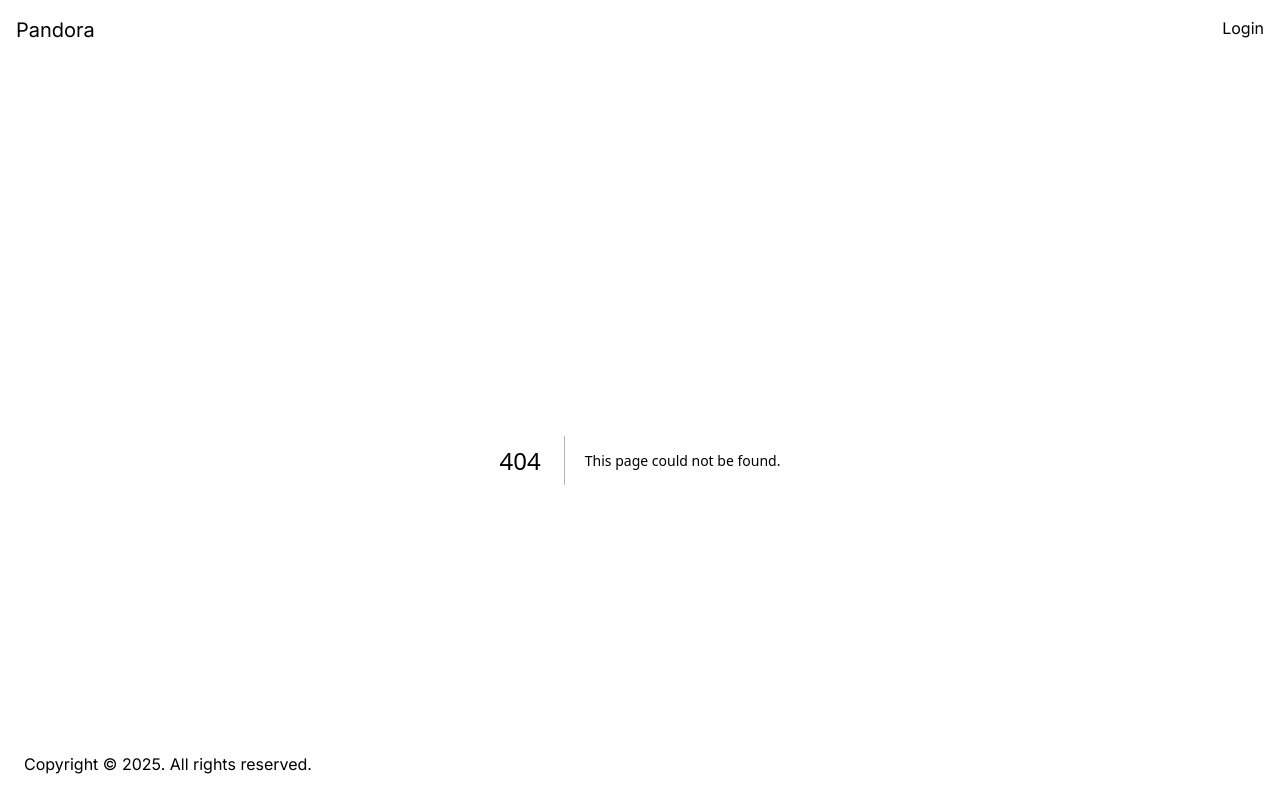
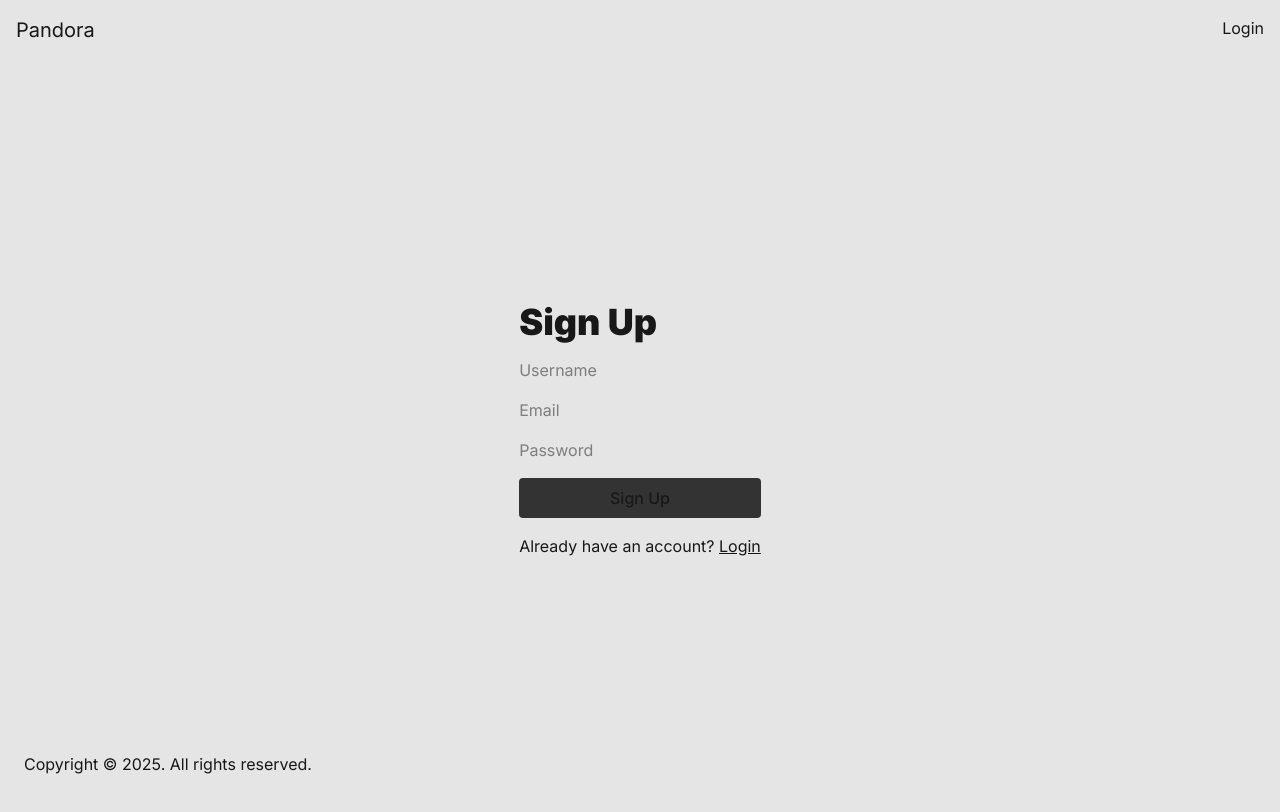
Before and after one commit to AssoDePicche/pandora, a Next.js app: page /signup in a window 1280 px wide. Before the commit this address had no page. Shown: the top 812 px of the page. Built offline with nearby package versions, Linux system fonts and the light colour scheme.

Commit message:
feat: signup page

```diff
--- /dev/null
+++ b/src/app/signup/page.tsx
@@ -0,0 +1,88 @@
+"use client"
+
+import { useState } from "react";
+
+import Form from 'next/form';
+import Link from 'next/link';
+import { useRouter } from "next/navigation";
+
+import Alert from '../../components/alert';
+import Button from '../../components/button';
+import Input from '../../components/input';
+
+export default function Signup() {
+  const [alertText, setAlertText] = useState(null);
+
+  const router = useRouter();
+
+  async function submit(event: FormEvent<HTMLFormElement>){
+    event.preventDefault();
+
+    try {
+      const data = new FormData(event.currentTarget);
+
+      const headers = new Headers();
+
+      headers.set("Accept", "application/json");
+
+      headers.set("Accept-Language", "en-US");
+
+      let response = await fetch("http://localhost:3000/signup", {
+        method: "POST",
+        headers: headers,
+        body: JSON.stringify({
+          username: data.get("username"),
+          email: data.get("email"),
+          password: data.get("password"),
+        })
+      }).then((response) => response.json());
+
+      if (201 !== response.status) {
+        setAlertText(response.error);
+
+        return;
+      }
+
+      response = await fetch("http://localhost:3000/login", {
+        method: "POST",
+        headers: headers,
+        body: JSON.stringify({
+          email: data.get("email"),
+          password: data.get("password"),
+        })
+      }).then((response) => response.json());
+
+      if (200 !== response.status) {
+        setAlertText(response.error);
+
+        return;
+      }
+
+      localStorage.setItem("token", response.payload.token);
+
+      router.push("/home");
+    } catch (error) {
+      setAlertText(error.message);
+    }
+  }
+
+  return (
+    <Form className="flex flex-col gap-y-4" onSubmit={submit}>
+      <h1 className="font-black text-4xl">Sign Up</h1>
+
+      <Input type="text" name="username" placeholder="Username" />
+
+      <Input type="email" name="email" placeholder="Email" />
+
+      <Input type="Password" name="password" placeholder="Password" />
+
+      <Button type="submit">Sign Up</Button>
+
+      <p>
+        Already have an account? <Link href="/login" className="underline">Login</Link>
+      </p>
+
+      <Alert>{alertText}</Alert>
+    </Form>
+  );
+}
```
